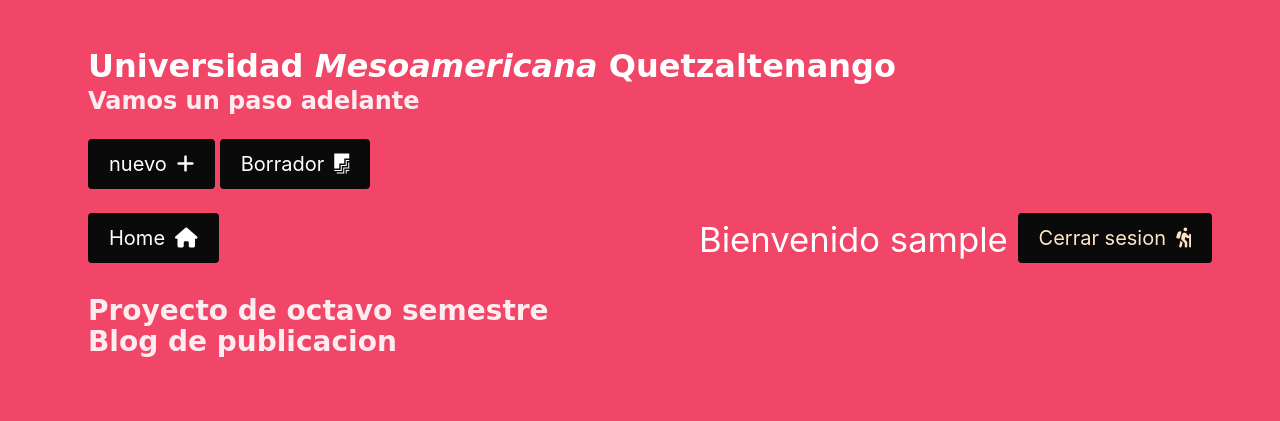
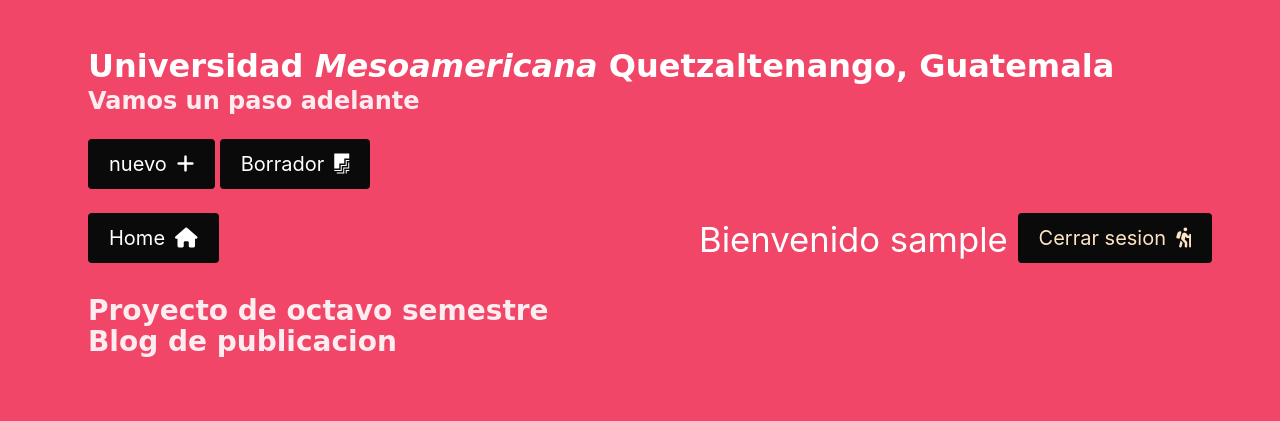
Before and after one commit to Juliovela23/manejo-ramas, a Django app: page /drafts/ in a window 1280 px wide. Shown: the top 421 px of the page. Run offline with Django 3.2, Linux system fonts and the light colour scheme; the visitor is signed in with stand-in values (Sample User, id 1); data that the repository does not hold is empty; some libraries are stand-ins or nearby versions.

Commit message:
Porvafor aprovar

```diff
--- a/blog/templates/blog/base.html
+++ b/blog/templates/blog/base.html
@@ -19,7 +19,7 @@
     <section class="hero is-danger">
         <div class="hero-body">
             <div class="container content">
-                <h1 class="title">Universidad <em>Mesoamericana</em> Quetzaltenango</h1>
+                <h1 class="title">Universidad <em>Mesoamericana</em> Quetzaltenango, Guatemala</h1>
                 <h3 class="subtitle">
                     Vamos un paso adelante
                 </h3>
```
